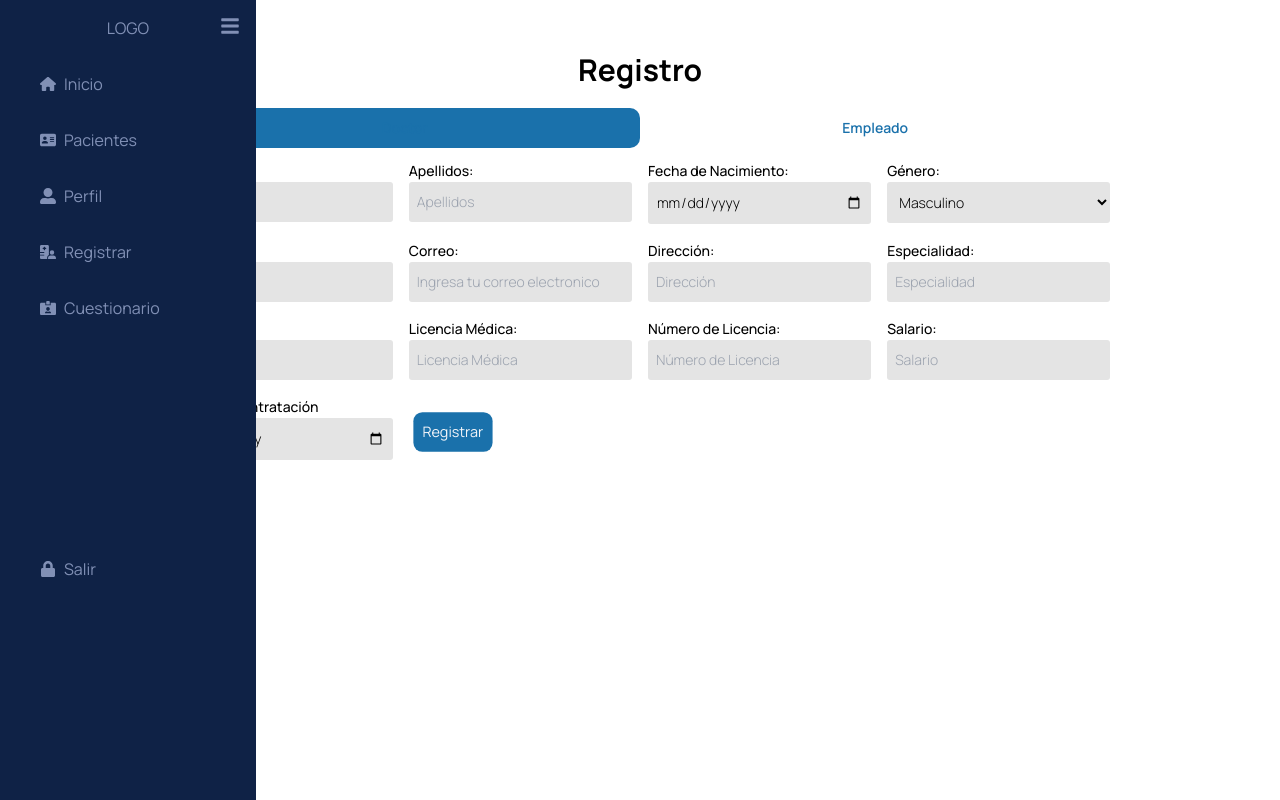
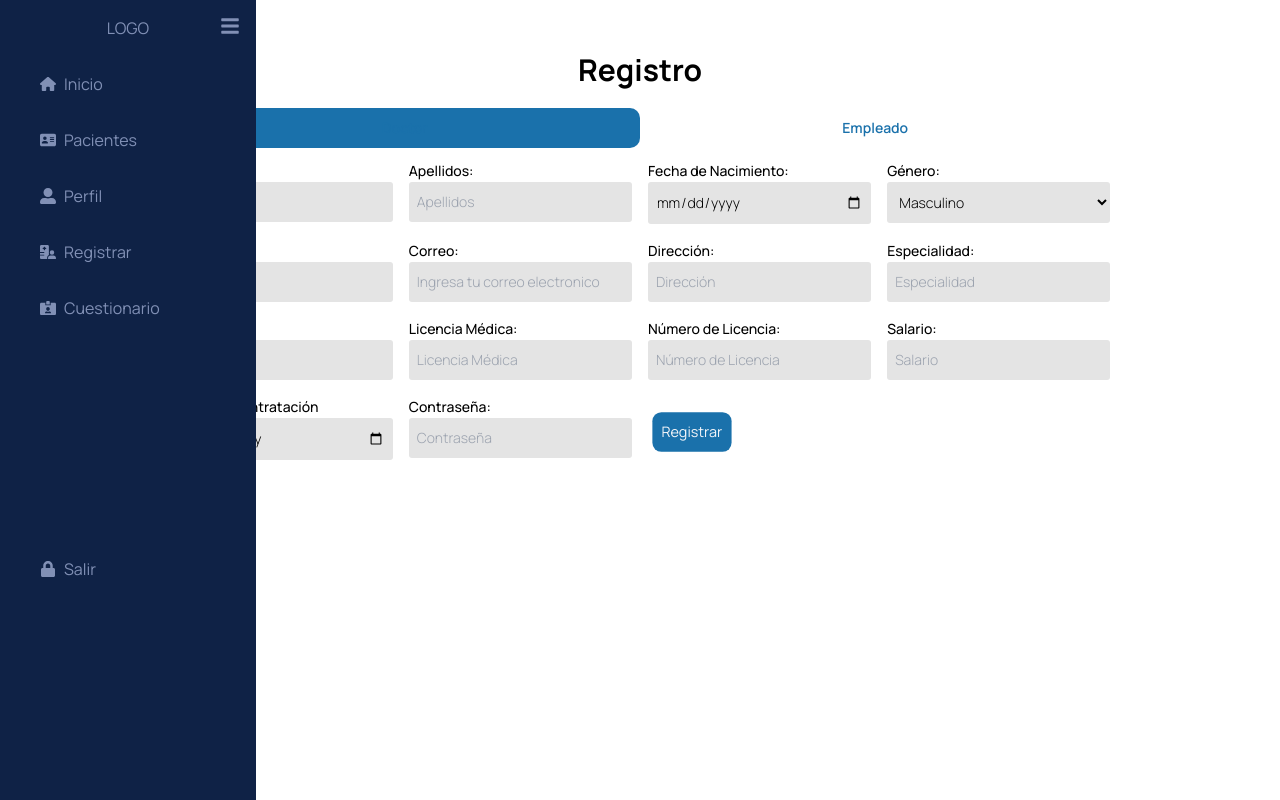
Before and after one commit to QUEVEDODENTAL/quevedo_dental, a Next.js app: page /dashboard/registrar in a window 1280 px wide. Both pictures are taken after a click on the button "Doctor". Built offline with nearby package versions, Linux system fonts and the light colour scheme.

Commit message:
salario, fecha y contrasena agregados

```diff
--- a/src/components/Registro.jsx
+++ b/src/components/Registro.jsx
@@ -3,9 +3,24 @@ import React, { useState } from 'react';
 
 const RegistrarPage = () => {
     const [selectedOption, setSelectedOption] = useState(null);
+    const [password, setPassword] = useState('');
+    const [salario, setSalario] = useState('');
+    const [fechaContratacion, setFechaContratacion] = useState('');
 
     const handleOptionSelect = (option) => {
         setSelectedOption(option);
+    };
+
+    const handlePasswordChange = (event) => {
+        setPassword(event.target.value);
+    };
+
+    const handleSalarioChange = (event) => {
+        setSalario(event.target.value);
+    };
+
+    const handleFechaContratacionChange = (event) => {
+        setFechaContratacion(event.target.value);
     };
 
     return (
@@ -165,6 +180,8 @@ const RegistrarPage = () => {
                         <input
                             type="number"
                             name='salario'
+                            value={salario}
+                            onChange={handleSalarioChange}
                             className="w-full outline-secondary-font rounded-[3px] mb-[6px] bg-[#e4e4e4] px-[8px] py-[10px] text-sm"
                             placeholder="Salario"
                             style={{ fontWeight: "300" }} />
@@ -174,9 +191,41 @@ const RegistrarPage = () => {
                         <input
                             type="date"
                             name='fechaContratacion'
+                            value={fechaContratacion}
+                            onChange={handleFechaContratacionChange}
                             className="w-full outline-secondary-font rounded-[3px] mb-[6px] bg-[#e4e4e4] px-[8px] py-[10px] text-sm"
                             style={{ fontWeight: "300" }} />
                     </div>
+                    {selectedOption === 'doctor' && (
+                        <>
+                            <div>
+                                <label className="text-sm font-medium">Contraseña:</label>
+                                <input
+                                    type="password"
+                                    name='contrasenaDoctor'
+                                    value={password}
+                                    onChange={handlePasswordChange}
+                                    className="w-full outline-secondary-font rounded-[3px] mb-[6px] bg-[#e4e4e4] px-[8px] py-[10px] text-sm"
+                                    placeholder="Contraseña"
+                                    style={{ fontWeight: "300" }} />
+                            </div>
+                        </>
+                    )}
+                    {selectedOption === 'empleado' && (
+                        <>
+                            <div>
+                                <label className="text-sm font-medium">Contraseña:</label>
+                                <input
+                                    type="password"
+                                    name='contrasenaEmpleado'
+                                    value={password}
+                                    onChange={handlePasswordChange}
+                                    className="w-full outline-secondary-font rounded-[3px] mb-[6px] bg-[#e4e4e4] px-[8px] py-[10px] text-sm"
+                                    placeholder="Contraseña"
+                                    style={{ fontWeight: "300" }} />
+                            </div>
+                        </>
+                    )}
                     <div className="mt-4">
                         <button type="submit" name="registrar" className="text-[1rem] p-[10px] rounded-[10px] scale-90 bg-secondary-font text-primary-seccion cursor-pointer text-white hover:bg-secondary-font hover:text-primary-seccion hover:scale-100 transition-transform duration-300">
                             Registrar
```
